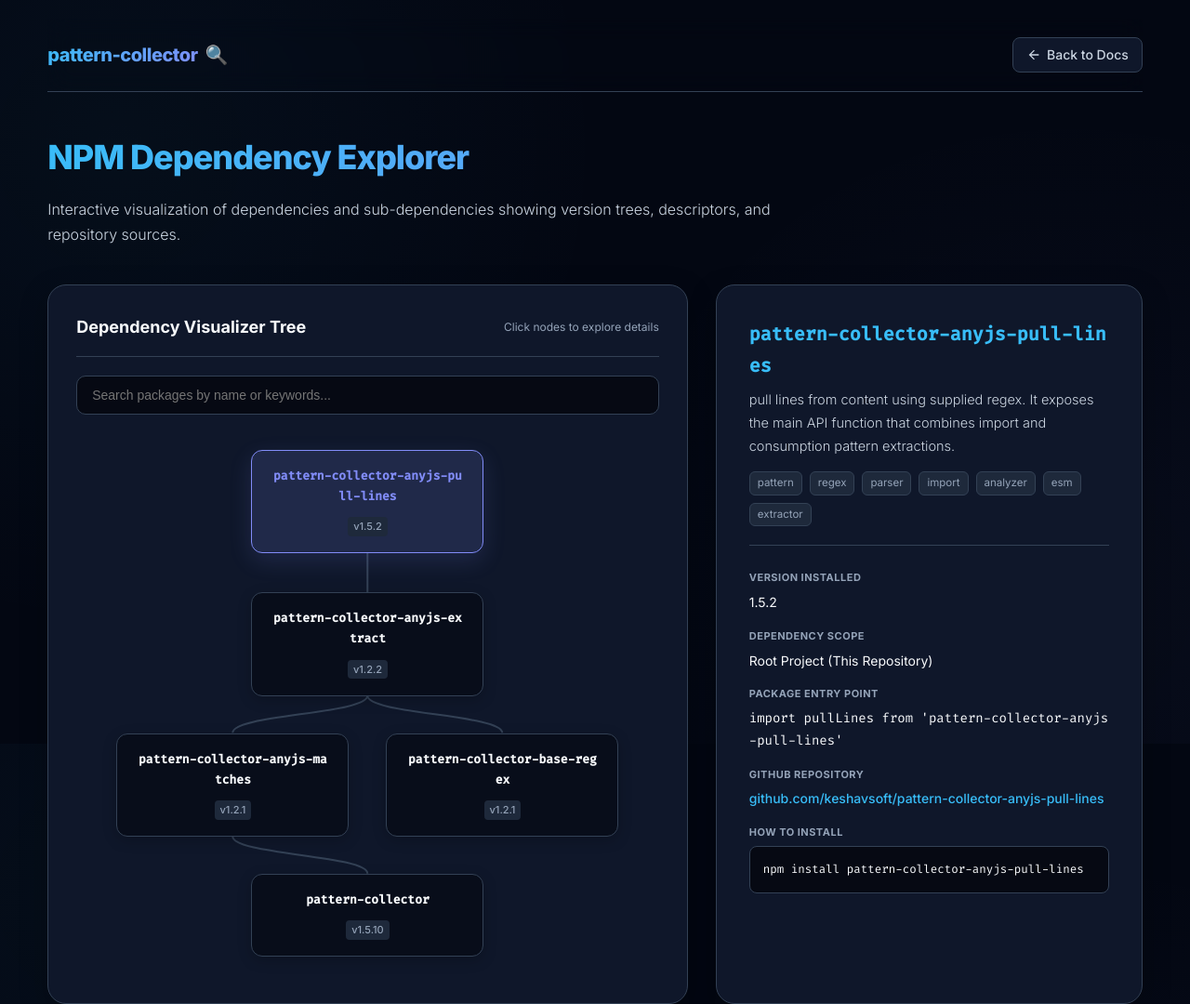
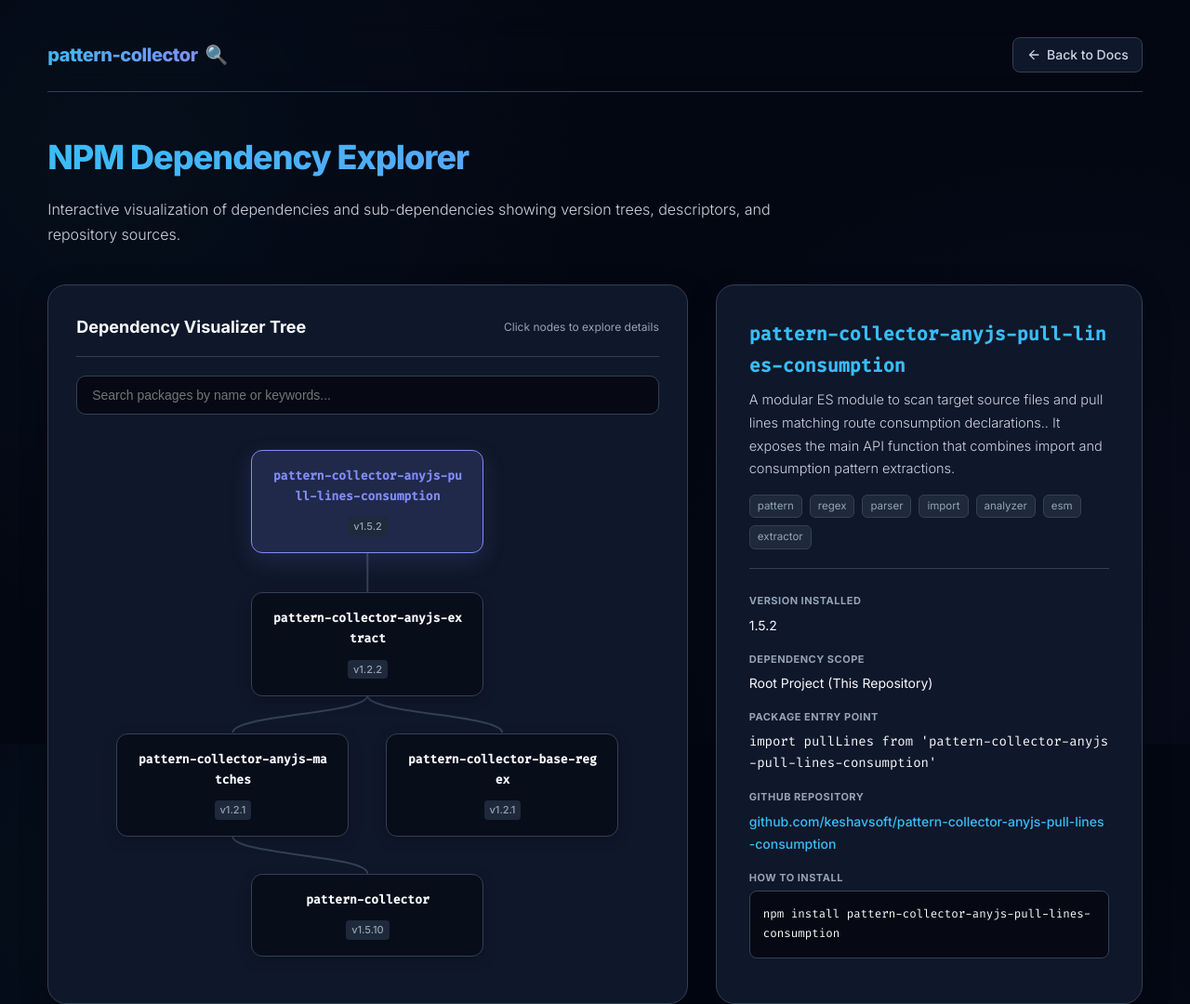
Before and after one commit to keshavsoft/pattern-collector-anyjs-pull-lines-consumption, a website: page docs/v2/dependencies.html in a window 1280 px wide. Shown: the top 1080 px of the page at 93% size. Drawn offline with Linux system fonts and the light colour scheme.

```diff
--- a/docs/v2/dependencies.html
+++ b/docs/v2/dependencies.html
@@ -4,7 +4,7 @@
 <head>
    <meta charset="UTF-8">
    <meta name="viewport" content="width=device-width, initial-scale=1.0">
-   <title>Dependency Explorer | pattern-collector-anyjs-pull-lines</title>
+   <title>Dependency Explorer | pattern-collector-anyjs-pull-lines-consumption</title>
 
    <!-- Google Fonts -->
    <link rel="preconnect" href="https://fonts.googleapis.com">
@@ -447,7 +447,7 @@
                <!-- Level 0: Root -->
                <div class="tree-level">
                   <div class="node-card root-node selected" id="node-root" onclick="selectPackage('root')">
-                     <div class="node-title">pattern-collector-anyjs-pull-lines</div>
+                     <div class="node-title">pattern-collector-anyjs-pull-lines-consumption</div>
                      <span class="node-version">v1.5.2</span>
                   </div>
                </div>
@@ -485,8 +485,8 @@
          <!-- Right Side: Details Card -->
          <div class="detail-card">
             <div class="detail-header">
-               <div class="detail-name" id="detail-name">pattern-collector-anyjs-pull-lines</div>
-               <div class="detail-desc" id="detail-desc">pull lines from content using supplied regex</div>
+               <div class="detail-name" id="detail-name">pattern-collector-anyjs-pull-lines-consumption</div>
+               <div class="detail-desc" id="detail-desc">A modular ES module to scan target source files and pull lines matching route consumption declarations.</div>
                <div class="detail-tags" id="detail-tags">
                   <span class="tag">pattern</span>
                   <span class="tag">regex</span>
@@ -508,20 +508,20 @@
 
                <div class="meta-item">
                   <span class="meta-label">Package Entry Point</span>
-                  <span class="meta-value" style="font-family: 'Fira Code', monospace;" id="detail-entry">import pullLines from 'pattern-collector-anyjs-pull-lines'</span>
+                  <span class="meta-value" style="font-family: 'Fira Code', monospace;" id="detail-entry">import pullLines from 'pattern-collector-anyjs-pull-lines-consumption'</span>
                </div>
 
                <div class="meta-item">
                   <span class="meta-label">GitHub Repository</span>
                   <span class="meta-value" id="detail-repo">
-                     <a href="https://github.com/keshavsoft/pattern-collector-anyjs-pull-lines" target="_blank" id="detail-repo-link">github.com/keshavsoft/pattern-collector-anyjs-pull-lines</a>
+                     <a href="https://github.com/keshavsoft/pattern-collector-anyjs-pull-lines-consumption" target="_blank" id="detail-repo-link">github.com/keshavsoft/pattern-collector-anyjs-pull-lines-consumption</a>
                   </span>
                </div>
 
                <div class="meta-item">
                   <span class="meta-label">How to Install</span>
                   <div class="code-box">
-                     <span id="detail-install">npm install pattern-collector-anyjs-pull-lines</span>
+                     <span id="detail-install">npm install pattern-collector-anyjs-pull-lines-consumption</span>
                   </div>
                </div>
             </div>
@@ -537,20 +537,20 @@
       // Full database of packages in the dependency chain
       const packageDb = {
          'root': {
-            name: 'pattern-collector-anyjs-pull-lines',
+            name: 'pattern-collector-anyjs-pull-lines-consumption',
             version: '1.5.2',
-            desc: 'pull lines from content using supplied regex. It exposes the main API function that combines import and consumption pattern extractions.',
+            desc: 'A modular ES module to scan target source files and pull lines matching route consumption declarations.. It exposes the main API function that combines import and consumption pattern extractions.',
             tags: ['pattern', 'regex', 'parser', 'import', 'analyzer', 'esm', 'extractor'],
             scope: 'Root Project (This Repository)',
-            entry: 'import pullLines from \'pattern-collector-anyjs-pull-lines\'',
-            repo: 'https://github.com/keshavsoft/pattern-collector-anyjs-pull-lines',
-            repoName: 'github.com/keshavsoft/pattern-collector-anyjs-pull-lines',
-            install: 'npm install pattern-collector-anyjs-pull-lines',
+            entry: 'import pullLines from \'pattern-collector-anyjs-pull-lines-consumption\'',
+            repo: 'https://github.com/keshavsoft/pattern-collector-anyjs-pull-lines-consumption',
+            repoName: 'github.com/keshavsoft/pattern-collector-anyjs-pull-lines-consumption',
+            install: 'npm install pattern-collector-anyjs-pull-lines-consumption',
             connections: ['extract']
          },
          'extract': {
             name: 'pattern-collector-anyjs-extract',
-            version: 'v1.2.2',
+            version: 'v1.2.1',
             desc: 'A high-performance pattern collector and ESM import statement analyzer. It queries all matches and maps through them to extract structured captures.',
             tags: ['pattern', 'regex', 'parser', 'esm', 'extractor'],
             scope: 'Direct Dependency (1st level)',
```
Also changed, not shown: docs/dependencies.html (+1 -1 lines), docs/index.html (+7 -7 lines), docs/v1/index.html (+7 -7 lines), docs/v2/index.html (+7 -7 lines), .github/workflows/update-dependency.yml, README.md.
